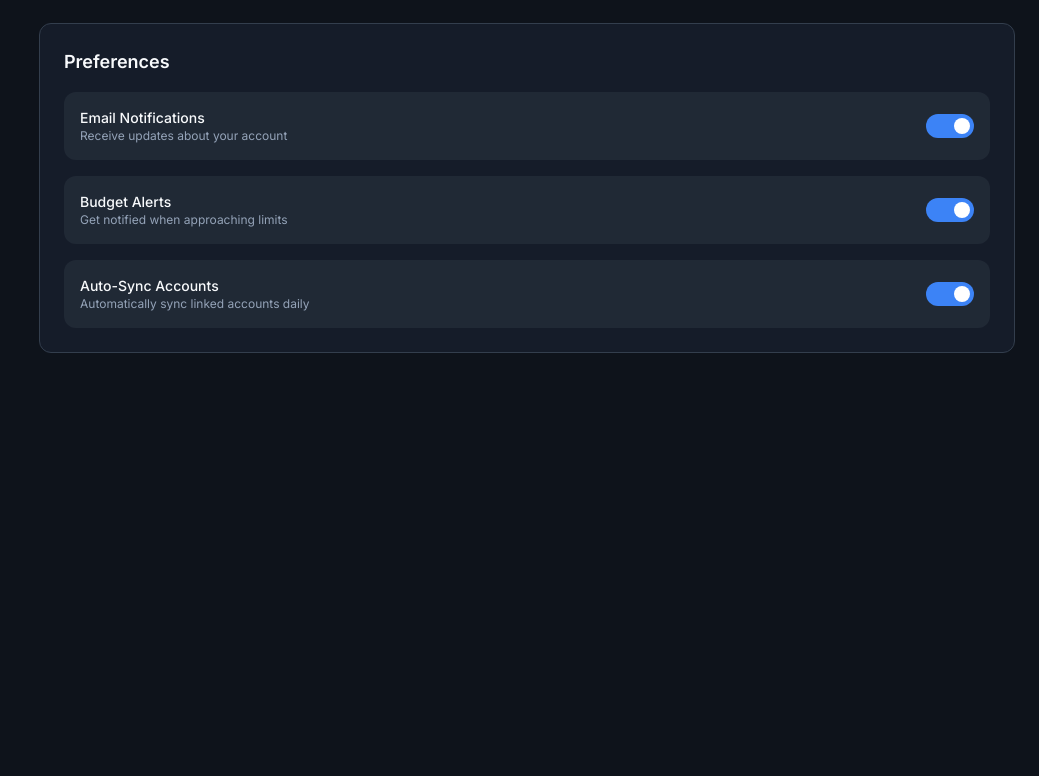
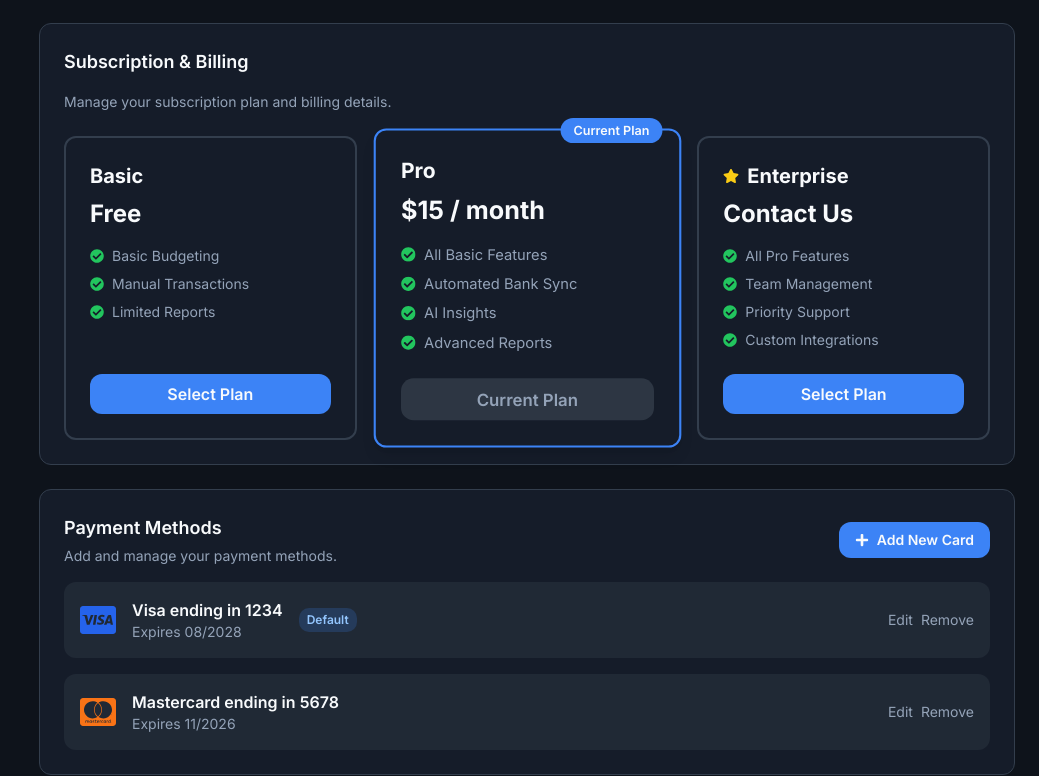
Before and after one commit to Parth-code286/FinAdapt, a React (Vite) app: page /profile in a window 1280 px wide. Shown: the part 1056-1832 px from the top of the page, without its empty margins (241-1280 px from the left). Before the commit the page ends 1433 px from the top, so only its background shows below. Built offline with nearby package versions, Linux system fonts and the light colour scheme; the HTML template or start-up script is replaced by a standard one.

Commit message:
Added Payment section in Profile.tsx

```diff
--- a/src/pages/Profile.tsx
+++ b/src/pages/Profile.tsx
@@ -1,7 +1,8 @@
 import { useState, useEffect, useMemo } from 'react';
 import { motion } from 'framer-motion';
 import { useData } from '@/contexts/DataContext';
-import { FaUser, FaEnvelope, FaDollarSign, FaChartLine } from 'react-icons/fa';
+import { FaUser, FaEnvelope, FaDollarSign, FaChartLine, FaCheckCircle, FaStar, FaCreditCard, FaPlus } from 'react-icons/fa';
+import { FaCcVisa, FaCcMastercard } from 'react-icons/fa';
 import { LineChart, Line, XAxis, YAxis, CartesianGrid, Tooltip, ResponsiveContainer } from 'recharts';
 import { ToastContainer, ToastMessage } from '@/components/Toast';
 
@@ -13,6 +14,7 @@ export default function Profile() {
     email: state.profile.email,
     currency: state.profile.currency,
   });
+  const [currentPlan, setCurrentPlan] = useState('Pro');
 
   useEffect(() => {
     setFormData({
@@ -60,6 +62,31 @@ export default function Profile() {
     return { totalTransactions, totalBudgets, totalAccounts };
   }, [state.transactions, state.budgets, state.linkedAccounts]);
 
+  const subscriptionPlans = [
+    {
+      name: 'Basic',
+      price: 'Free',
+      features: ['Basic Budgeting', 'Manual Transactions', 'Limited Reports'],
+    },
+    {
+      name: 'Pro',
+      price: '$15 / month',
+      features: ['All Basic Features', 'Automated Bank Sync', 'AI Insights', 'Advanced Reports'],
+    },
+    {
+      name: 'Enterprise',
+      price: 'Contact Us',
+      features: ['All Pro Features', 'Team Management', 'Priority Support', 'Custom Integrations'],
+    },
+  ];
+
+  const handlePlanChange = (planName: string) => {
+    if (planName !== currentPlan) {
+      setCurrentPlan(planName);
+      addToast(`Plan changed to ${planName}`, 'success');
+    }
+  };
+
   return (
     <div className="p-6 space-y-6">
       <ToastContainer toasts={toasts} onRemove={removeToast} />
@@ -70,7 +97,7 @@ export default function Profile() {
         <p className="text-sm text-muted-foreground mt-1">Manage your account preferences</p>
       </div>
 
-      {/* Profile Card */}
+      {/* Profile Card & Stats Grid */}
       <div className="grid grid-cols-1 lg:grid-cols-3 gap-6">
         <motion.div
           initial={{ opacity: 0, y: 20 }}
@@ -78,9 +105,7 @@ export default function Profile() {
           className="lg:col-span-2 bg-card border border-border rounded-xl p-6"
         >
           <h3 className="text-lg font-semibold text-foreground mb-6">Personal Information</h3>
-
           <div className="space-y-6">
-            {/* Avatar Section */}
             <div className="flex items-center gap-4 pb-6 border-b border-border">
               <div className="w-20 h-20 bg-primary/10 rounded-full flex items-center justify-center">
                 <FaUser className="text-3xl text-primary" />
@@ -90,8 +115,6 @@ export default function Profile() {
                 <p className="text-sm text-muted-foreground">{formData.email}</p>
               </div>
             </div>
-
-            {/* Form Fields */}
             <div className="space-y-4">
               <div>
                 <label className="flex items-center gap-2 text-sm font-medium text-muted-foreground mb-2">
@@ -106,7 +129,6 @@ export default function Profile() {
                   placeholder="Enter your full name"
                 />
               </div>
-
               <div>
                 <label className="flex items-center gap-2 text-sm font-medium text-muted-foreground mb-2">
                   <FaEnvelope /> Email Address
@@ -120,7 +142,6 @@ export default function Profile() {
                   placeholder="Enter your email"
                 />
               </div>
-
               <div>
                 <label className="flex items-center gap-2 text-sm font-medium text-muted-foreground mb-2">
                   <FaDollarSign /> Preferred Currency
@@ -145,8 +166,6 @@ export default function Profile() {
             </div>
           </div>
         </motion.div>
-
-        {/* Stats */}
         <motion.div
           initial={{ opacity: 0, y: 20 }}
           animate={{ opacity: 1, y: 0 }}
@@ -170,7 +189,6 @@ export default function Profile() {
               </div>
             </div>
           </div>
-
           <div className="bg-card border border-border rounded-xl p-6">
             <h3 className="text-lg font-semibold text-foreground mb-2">Member Since</h3>
             <p className="text-sm text-muted-foreground">January 2025</p>
@@ -208,11 +226,121 @@ export default function Profile() {
         </ResponsiveContainer>
       </motion.div>
 
+      {/* Subscription & Billing Section */}
+      <motion.div
+        initial={{ opacity: 0, y: 20 }}
+        animate={{ opacity: 1, y: 0 }}
+        transition={{ delay: 0.3 }}
+        className="bg-card border border-border rounded-xl p-6"
+      >
+        <h3 className="text-lg font-semibold text-foreground mb-4">Subscription & Billing</h3>
+        <p className="text-sm text-muted-foreground mb-6">Manage your subscription plan and billing details.</p>
+        <div className="grid grid-cols-1 md:grid-cols-3 gap-6">
+          {subscriptionPlans.map((plan) => (
+            <div
+              key={plan.name}
+              className={`relative rounded-lg p-6 flex flex-col border-2 transition-all duration-300 ${
+                currentPlan === plan.name ? 'border-primary shadow-lg scale-105' : 'border-border'
+              }`}
+            >
+              {currentPlan === plan.name && (
+                <div className="absolute -top-3 right-4 bg-primary text-primary-foreground text-xs font-semibold px-3 py-1 rounded-full">
+                  Current Plan
+                </div>
+              )}
+              <div className="flex-grow">
+                <div className="flex items-center gap-2 mb-2">
+                   {plan.name === 'Enterprise' && <FaStar className="text-yellow-400" />}
+                   <h4 className="text-xl font-bold text-foreground">{plan.name}</h4>
+                </div>
+                <p className="text-2xl font-extrabold text-foreground mb-4">{plan.price}</p>
+                <ul className="space-y-2 text-sm text-muted-foreground">
+                  {plan.features.map((feature, i) => (
+                    <li key={i} className="flex items-center gap-2">
+                      <FaCheckCircle className="text-green-500 flex-shrink-0" />
+                      <span>{feature}</span>
+                    </li>
+                  ))}
+                </ul>
+              </div>
+              <button
+                onClick={() => handlePlanChange(plan.name)}
+                disabled={currentPlan === plan.name}
+                className={`w-full mt-6 py-2 px-4 rounded-lg font-semibold transition-colors ${
+                    currentPlan === plan.name
+                    ? 'bg-secondary text-muted-foreground cursor-not-allowed'
+                    : 'bg-primary text-primary-foreground hover:bg-primary/90'
+                }`}
+              >
+                {currentPlan === plan.name ? 'Current Plan' : 'Select Plan'}
+              </button>
+            </div>
+          ))}
+        </div>
+      </motion.div>
+
+      {/* ======================================================= */}
+      {/* ============ NEW PAYMENT METHODS SECTION ============ */}
+      {/* ======================================================= */}
+      <motion.div
+        initial={{ opacity: 0, y: 20 }}
+        animate={{ opacity: 1, y: 0 }}
+        transition={{ delay: 0.4 }}
+        className="bg-card border border-border rounded-xl p-6"
+      >
+        <div className="flex justify-between items-center mb-4">
+          <div>
+            <h3 className="text-lg font-semibold text-foreground">Payment Methods</h3>
+            <p className="text-sm text-muted-foreground mt-1">Add and manage your payment methods.</p>
+          </div>
+          <button
+            onClick={() => addToast('This feature is not yet available.', 'info')}
+            className="flex items-center gap-2 px-4 py-2 bg-primary text-primary-foreground rounded-lg hover:bg-primary/90 transition-colors text-sm font-semibold"
+          >
+            <FaPlus /> Add New Card
+          </button>
+        </div>
+        <div className="space-y-4">
+          {/* Saved Card 1 */}
+          <div className="flex items-center justify-between p-4 bg-secondary/50 rounded-lg">
+            <div className="flex items-center gap-4">
+              <FaCcVisa className="text-4xl text-blue-600" />
+              <div>
+                <p className="font-semibold text-foreground">Visa ending in 1234</p>
+                <p className="text-sm text-muted-foreground">Expires 08/2028</p>
+              </div>
+              <span className="text-xs font-semibold bg-blue-500/20 text-blue-300 px-2 py-1 rounded-md">Default</span>
+            </div>
+            <div className="flex items-center gap-2">
+              <button className="text-sm text-muted-foreground hover:text-foreground">Edit</button>
+              <button className="text-sm text-muted-foreground hover:text-destructive">Remove</button>
+            </div>
+          </div>
+          {/* Saved Card 2 */}
+          <div className="flex items-center justify-between p-4 bg-secondary/50 rounded-lg">
+            <div className="flex items-center gap-4">
+              <FaCcMastercard className="text-4xl text-orange-500" />
+              <div>
+                <p className="font-semibold text-foreground">Mastercard ending in 5678</p>
+                <p className="text-sm text-muted-foreground">Expires 11/2026</p>
+              </div>
+            </div>
+            <div className="flex items-center gap-2">
+              <button className="text-sm text-muted-foreground hover:text-foreground">Edit</button>
+              <button className="text-sm text-muted-foreground hover:text-destructive">Remove</button>
+            </div>
+          </div>
+        </div>
+      </motion.div>
+      {/* ======================================================= */}
+      {/* ============ END OF PAYMENT METHODS SECTION ============ */}
+      {/* ======================================================= */}
+
       {/* Preferences */}
       <motion.div
         initial={{ opacity: 0, y: 20 }}
         animate={{ opacity: 1, y: 0 }}
-        transition={{ delay: 0.3 }}
+        transition={{ delay: 0.5 }}
         className="bg-card border border-border rounded-xl p-6"
       >
         <h3 className="text-lg font-semibold text-foreground mb-4">Preferences</h3>
@@ -227,7 +355,6 @@ export default function Profile() {
               <div className="w-12 h-6 bg-muted rounded-full peer peer-checked:bg-primary after:content-[''] after:absolute after:top-1 after:left-1 after:bg-white after:rounded-full after:h-4 after:w-4 after:transition-all peer-checked:after:translate-x-6"></div>
             </label>
           </div>
-
           <div className="flex items-center justify-between p-4 bg-secondary/50 rounded-lg">
             <div>
               <p className="text-sm font-medium text-foreground">Budget Alerts</p>
@@ -238,7 +365,6 @@ export default function Profile() {
               <div className="w-12 h-6 bg-muted rounded-full peer peer-checked:bg-primary after:content-[''] after:absolute after:top-1 after:left-1 after:bg-white after:rounded-full after:h-4 after:w-4 after:transition-all peer-checked:after:translate-x-6"></div>
             </label>
           </div>
-
           <div className="flex items-center justify-between p-4 bg-secondary/50 rounded-lg">
             <div>
               <p className="text-sm font-medium text-foreground">Auto-Sync Accounts</p>
```
